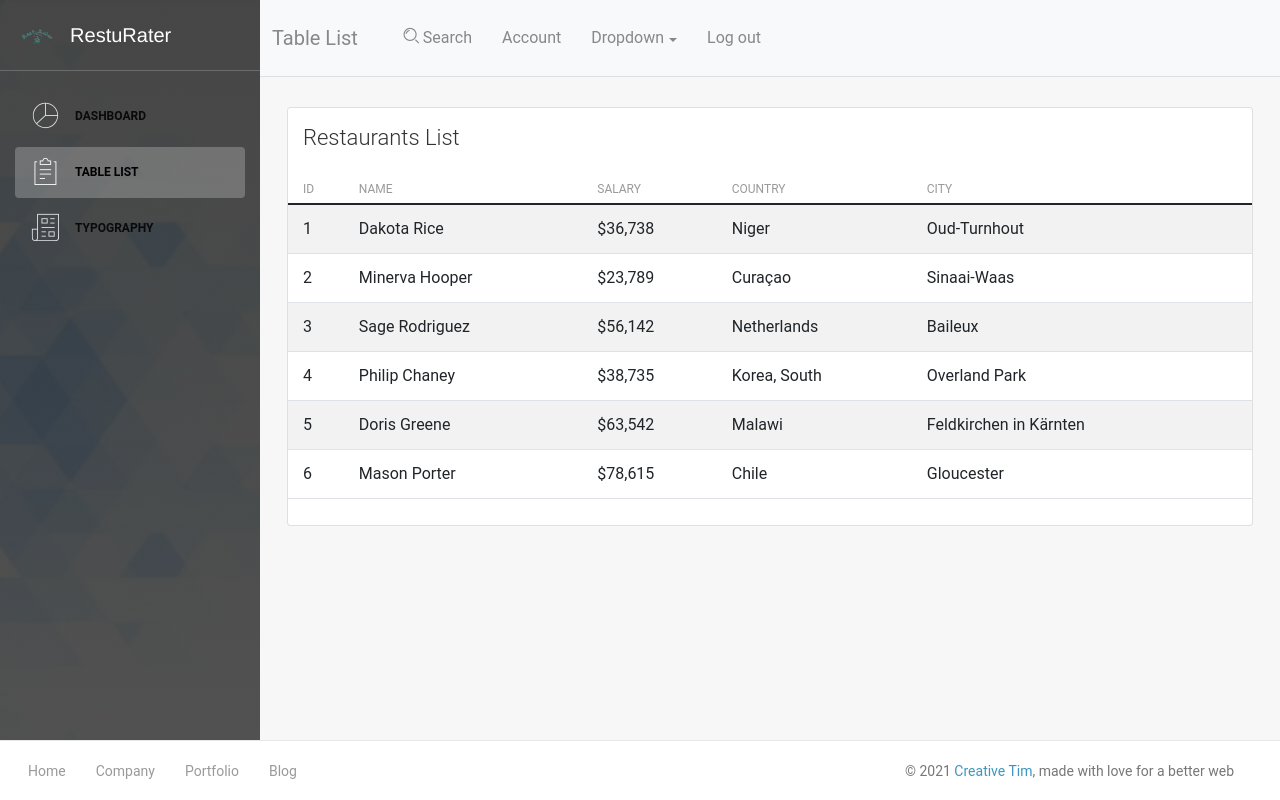
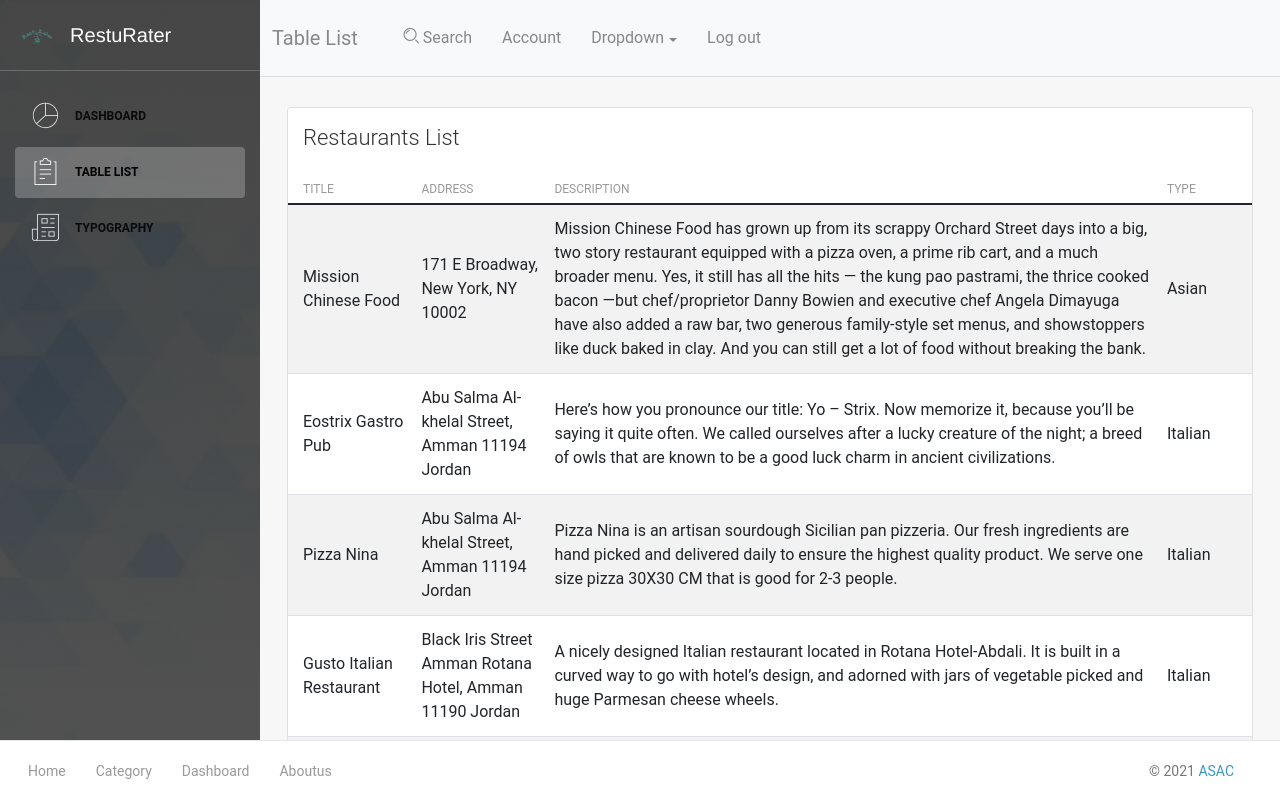
Before and after one commit to heroes-team01/RestuRater-Frontend, a React (Create React App) app: page /admin/table in a window 1280 px wide. Built offline with nearby package versions, Linux system fonts and the light colour scheme.

Commit message:
add table

```diff
--- a/package.json
+++ b/package.json
@@ -6,10 +6,6 @@
     "@testing-library/jest-dom": "^5.14.1",
     "@testing-library/react": "^11.2.7",
     "@testing-library/user-event": "^12.8.3",
-<<<<<<< HEAD
-=======
-    "axios": "^0.21.1",
->>>>>>> 43c41f42904c550a4d89aa92d043a5383f8c101e
     "bootstrap": "^5.1.0",
     "chartist": "^0.11.4",
     "mdbreact": "^5.1.0",
--- a/src/componants/Main.js
+++ b/src/componants/Main.js
@@ -1,6 +1,7 @@
 import React from "react";
 import Category from "./category"
 import Form from "./selectedRest";
+
 
 class Main extends React.Component{
 
@@ -12,10 +13,12 @@ class Main extends React.Component{
 
          { this.props.restData.map((item)=>{
                 return (
+                    <div>
                     <Category title={item.title} address={item.address} type={item.type} image_url={item.image_url}
-                    type={item.type}
-                   ></Category>
 
+                   />
+
+                   </div>
                    )
 
 
--- a/src/componants/dashboard/components/Footer/Footer.js
+++ b/src/componants/dashboard/components/Footer/Footer.js
@@ -32,24 +32,23 @@ class Footer extends Component {
               </li>
               <li>
                 <a href="#pablo" onClick={(e) => e.preventDefault()}>
-                  Company
+                Category
                 </a>
               </li>
               <li>
                 <a href="#pablo" onClick={(e) => e.preventDefault()}>
-                  Portfolio
+                  Dashboard
                 </a>
               </li>
               <li>
                 <a href="#pablo" onClick={(e) => e.preventDefault()}>
-                  Blog
+                  Aboutus
                 </a>
               </li>
             </ul>
             <p className="copyright text-center">
               © {new Date().getFullYear()}{" "}
-              <a href="http://www.creative-tim.com">Creative Tim</a>, made with
-              love for a better web
+              <a href="http://www.creative-tim.com">ASAC</a>
             </p>
           </nav>
         </Container>
--- a/src/componants/dashboard/views/TableList.js
+++ b/src/componants/dashboard/views/TableList.js
@@ -8,8 +8,11 @@ import {
   Row,
   Col,
 } from "react-bootstrap";
+// import { Button } from "react-bootstrap";
+import Restrunt from '../../Restrunt.json';
 
 function TableList() {
+
   return (
     <>
       <Container fluid>
@@ -18,62 +21,35 @@ function TableList() {
             <Card className="strpied-tabled-with-hover">
               <Card.Header>
                 <Card.Title as="h4">Restaurants List</Card.Title>
+                {/* <Button variant="primary" onClick={handleShow}>
+                  Launch Form modal
+                </Button> */}
               </Card.Header>
               <Card.Body className="table-full-width table-responsive px-0">
                 <Table className="table-hover table-striped">
                   <thead>
                     <tr>
-                      <th className="border-0">ID</th>
-                      <th className="border-0">Name</th>
-                      <th className="border-0">Salary</th>
-                      <th className="border-0">Country</th>
-                      <th className="border-0">City</th>
+                      <th className="border-0">title</th>
+                      <th className="border-0">address</th>
+                      <th className="border-0">description</th>
+                      <th className="border-0">type</th>
+                      {/* <th className="border-0">Buttom</th> */}
                     </tr>
                   </thead>
                   <tbody>
-                    <tr>
-                      <td>1</td>
-                      <td>Dakota Rice</td>
-                      <td>$36,738</td>
-                      <td>Niger</td>
-                      <td>Oud-Turnhout</td>
-                    </tr>
-                    <tr>
-                      <td>2</td>
-                      <td>Minerva Hooper</td>
-                      <td>$23,789</td>
-                      <td>Curaçao</td>
-                      <td>Sinaai-Waas</td>
-                    </tr>
-                    <tr>
-                      <td>3</td>
-                      <td>Sage Rodriguez</td>
-                      <td>$56,142</td>
-                      <td>Netherlands</td>
-                      <td>Baileux</td>
-                    </tr>
-                    <tr>
-                      <td>4</td>
-                      <td>Philip Chaney</td>
-                      <td>$38,735</td>
-                      <td>Korea, South</td>
-                      <td>Overland Park</td>
-                    </tr>
-                    <tr>
-                      <td>5</td>
-                      <td>Doris Greene</td>
-                      <td>$63,542</td>
-                      <td>Malawi</td>
-                      <td>Feldkirchen in Kärnten</td>
-                    </tr>
-                    <tr>
-                      <td>6</td>
-                      <td>Mason Porter</td>
-                      <td>$78,615</td>
-                      <td>Chile</td>
-                      <td>Gloucester</td>
-                    </tr>
+                    {Restrunt.map(value => {
+                      return (<tr>
+                        <td>{value.title}</td>
+                        <td>{value.address}</td>
+                        <td>{value.description}</td>
+                        <td>{value.type}</td>
+                        {/* <td><button variant="primary" type="submit">Delete</button></td> */}
+                      </tr>
+                      )
+                    })}
+
                   </tbody>
+
                 </Table>
               </Card.Body>
             </Card>
```
Also changed, not shown: 1 other file (tests, documents, lock files or other folders).
